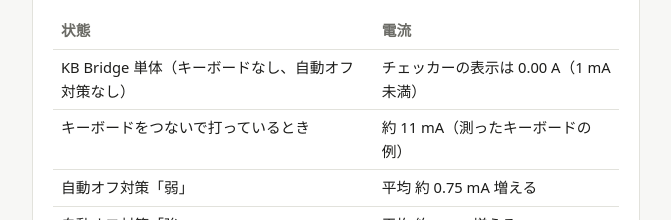
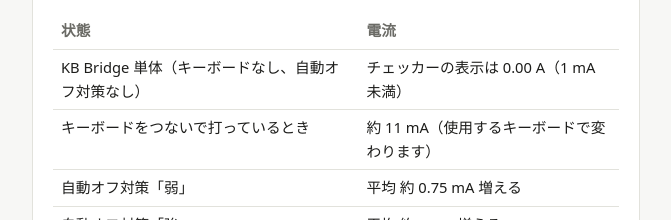
Before and after one commit to darakuneko/kb_bridge, a website: page docs/guide_ja.html in a window 1280 px wide. Shown: the part 7541-7761 px from the top of the page, without its empty margins (304-975 px from the left). Drawn offline with Linux system fonts and the light colour scheme.

Commit message:
Guide: typing current varies with the keyboard

```diff
--- a/docs/guide_ja.html
+++ b/docs/guide_ja.html
@@ -141,7 +141,7 @@
     <table>
       <tr><th>状態</th><th>電流</th></tr>
       <tr><td>KB Bridge 単体（キーボードなし、自動オフ対策なし）</td><td>チェッカーの表示は 0.00 A（1 mA 未満）</td></tr>
-      <tr><td>キーボードをつないで打っているとき</td><td>約 11 mA（測ったキーボードの例）</td></tr>
+      <tr><td>キーボードをつないで打っているとき</td><td>約 11 mA（使用するキーボードで変わります）</td></tr>
       <tr><td>自動オフ対策「弱」</td><td>平均 約 0.75 mA 増える</td></tr>
       <tr><td>自動オフ対策「強」</td><td>平均 約 6 mA 増える</td></tr>
     </table>
```
Also changed, not shown: docs/guide_en.html (+1 -1 lines).
